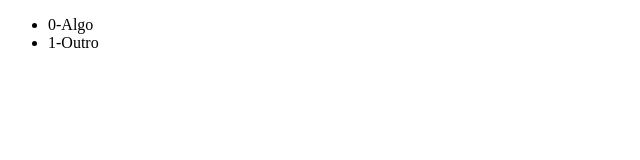
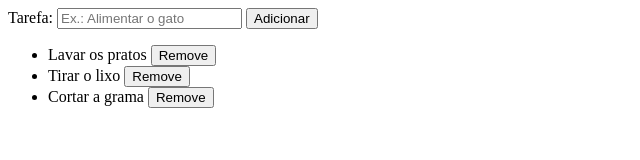
Before and after one commit to Milzerk/study-vue, a plain HTML site: page index.html in a window 1280 px wide. Shown: the whole page, without its empty margins (0-640 px from the left). Drawn offline with nearby package versions, Linux system fonts and the light colour scheme.

Commit message:
🎓 Final renderização com for

```diff
--- a/assets/js/script.js
+++ b/assets/js/script.js
@@ -1,9 +1,40 @@
-var vm = new Vue({
-    el: '#app',
+Vue.component('todo-item', {
+    template: '\
+      <li>\
+        {{ title }}\
+        <button v-on:click="$emit(\'remove\')">Remove</button>\
+      </li>\
+    ',
+    props: ['title']
+  })
+
+  new Vue({
+    el: '#todo-list-example',
     data: {
-        items: [
-            { message: 'Algo' },
-            { message: 'Outro' }
-        ]
+      newTodoText: '',
+      todos: [
+        {
+          id: 1,
+          title: 'Lavar os pratos',
+        },
+        {
+          id: 2,
+          title: 'Tirar o lixo',
+        },
+        {
+          id: 3,
+          title: 'Cortar a grama'
+        }
+      ],
+      nextTodoId: 4
+    },
+    methods: {
+      addNewTodo: function () {
+        this.todos.push({
+          id: this.nextTodoId++,
+          title: this.newTodoText
+        })
+        this.newTodoText = ''
+      }
     }
-})
+  })
--- a/index.html
+++ b/index.html
@@ -21,11 +21,24 @@
 
 <body>
   <!-- app -->
-  <div id="app">
-    <ul id="example-1">
-      <li v-for="(item, index) in items" :key="item.message">
-        {{index}}-{{ item.message }}
-      </li>
+  <div id="todo-list-example">
+    <form v-on:submit.prevent="addNewTodo">
+      <label for="new-todo">Tarefa:</label>
+      <input
+        v-model="newTodoText"
+        id="new-todo"
+        placeholder="Ex.: Alimentar o gato"
+      >
+      <button>Adicionar</button>
+    </form>
+    <ul>
+      <li
+        is="todo-item"
+        v-for="(todo, index) in todos"
+        v-bind:key="todo.id"
+        v-bind:title="todo.title"
+        v-on:remove="todos.splice(index, 1)"
+      ></li>
     </ul>
   </div>
 
```
